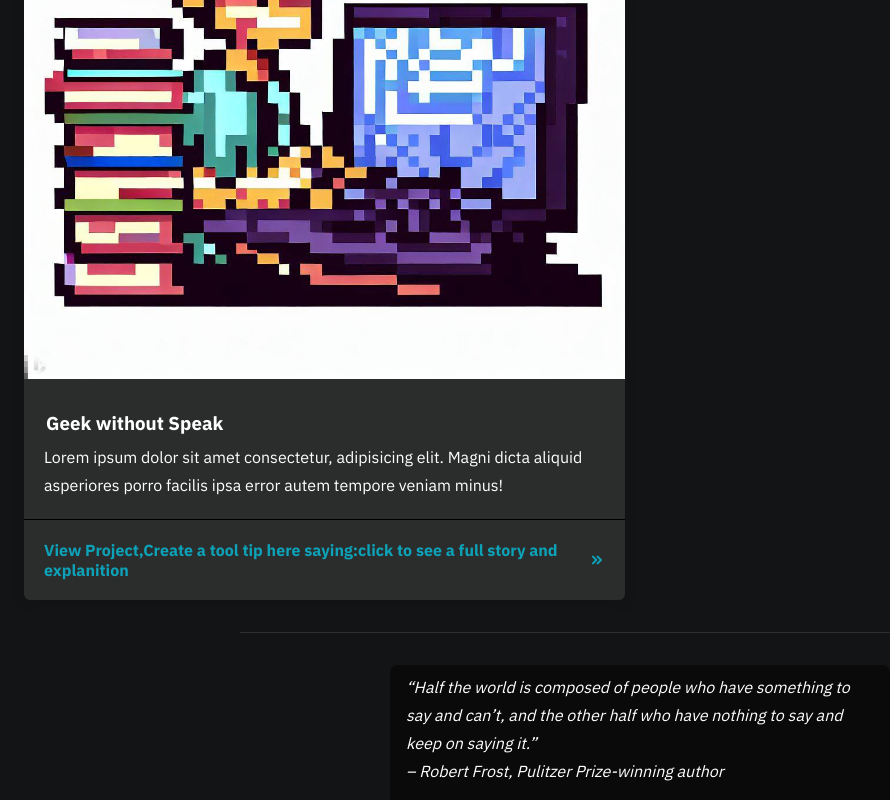
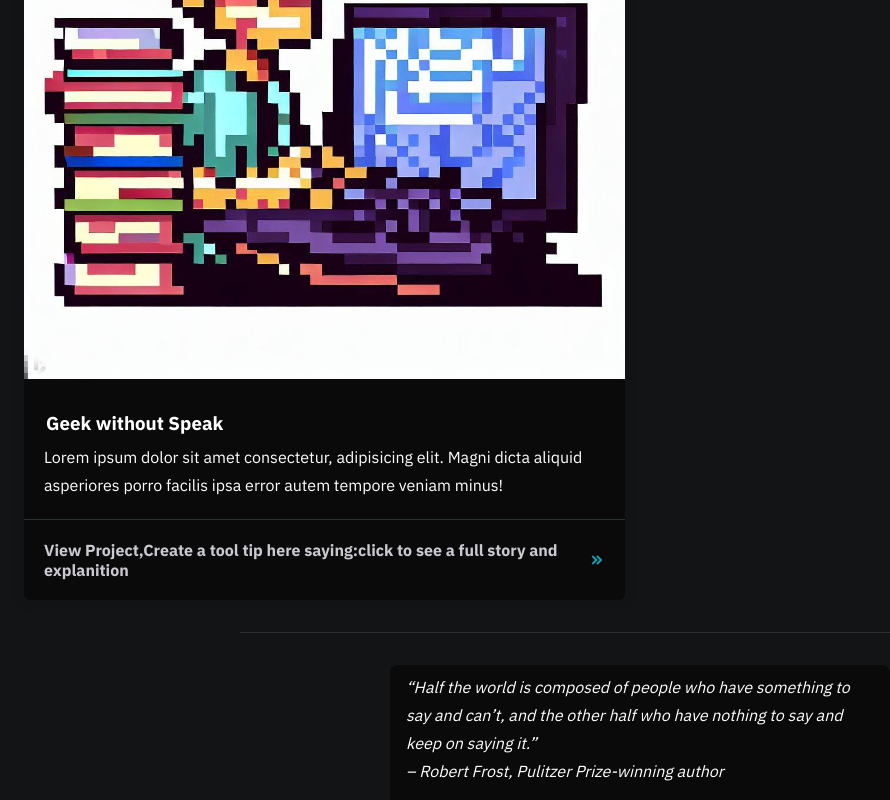
Before and after one commit to FairyPenguin/FairyPenguin.github.io, a plain HTML site: page index.html in a window 1280 px wide. Shown: the part 2838-3638 px from the top of the page, without its empty margins (0-890 px from the left). Drawn offline with nearby package versions, Linux system fonts and the light colour scheme.

```diff
--- a/style.css
+++ b/style.css
@@ -433,7 +433,7 @@
 
 .card {
   box-shadow: 0 2px 15px rgb(0 0 0 / 10%);
-  background-color: #2b2c2c;
+  background-color: rgb(10, 10, 11);
   border-radius: 6px;
   overflow: hidden;
 }
@@ -444,15 +444,19 @@
 
 .info {
   padding: 20px;
-  border-top: 1px solid #000;
+  border-top: 1px solid var(--mainBorderColor-dark);
   display: flex;
   justify-content: space-between;
   align-items: center;
 }
 
+.info:hover {
+  border-top: 1px solid var(--main-link-color);
+}
+
 .info a {
   text-decoration: none;
-  color: var(--main-link-color);
+  color: var(--secondaryTextColor-dark);
   font-weight: bold;
   background-color: transparent;
 }
```
